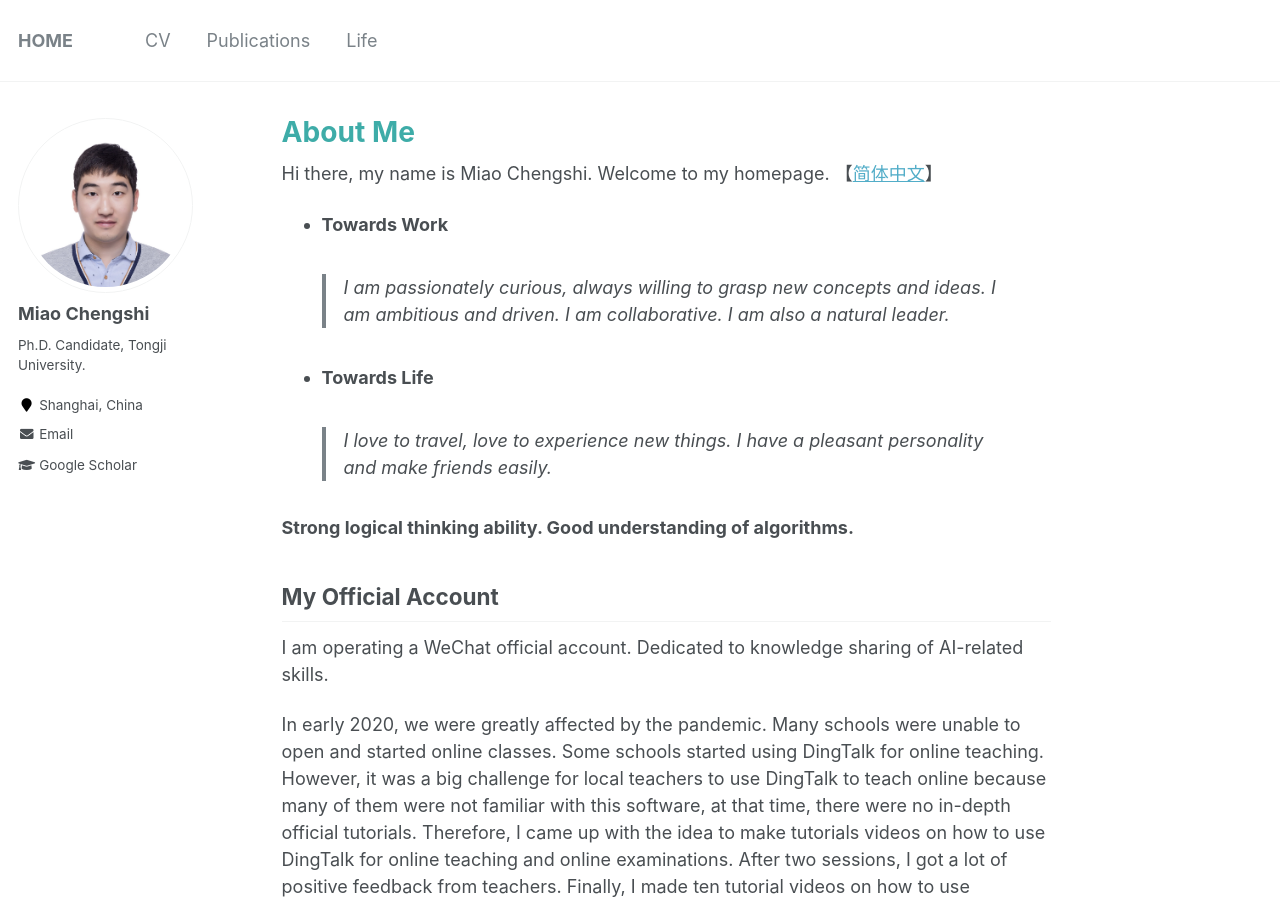
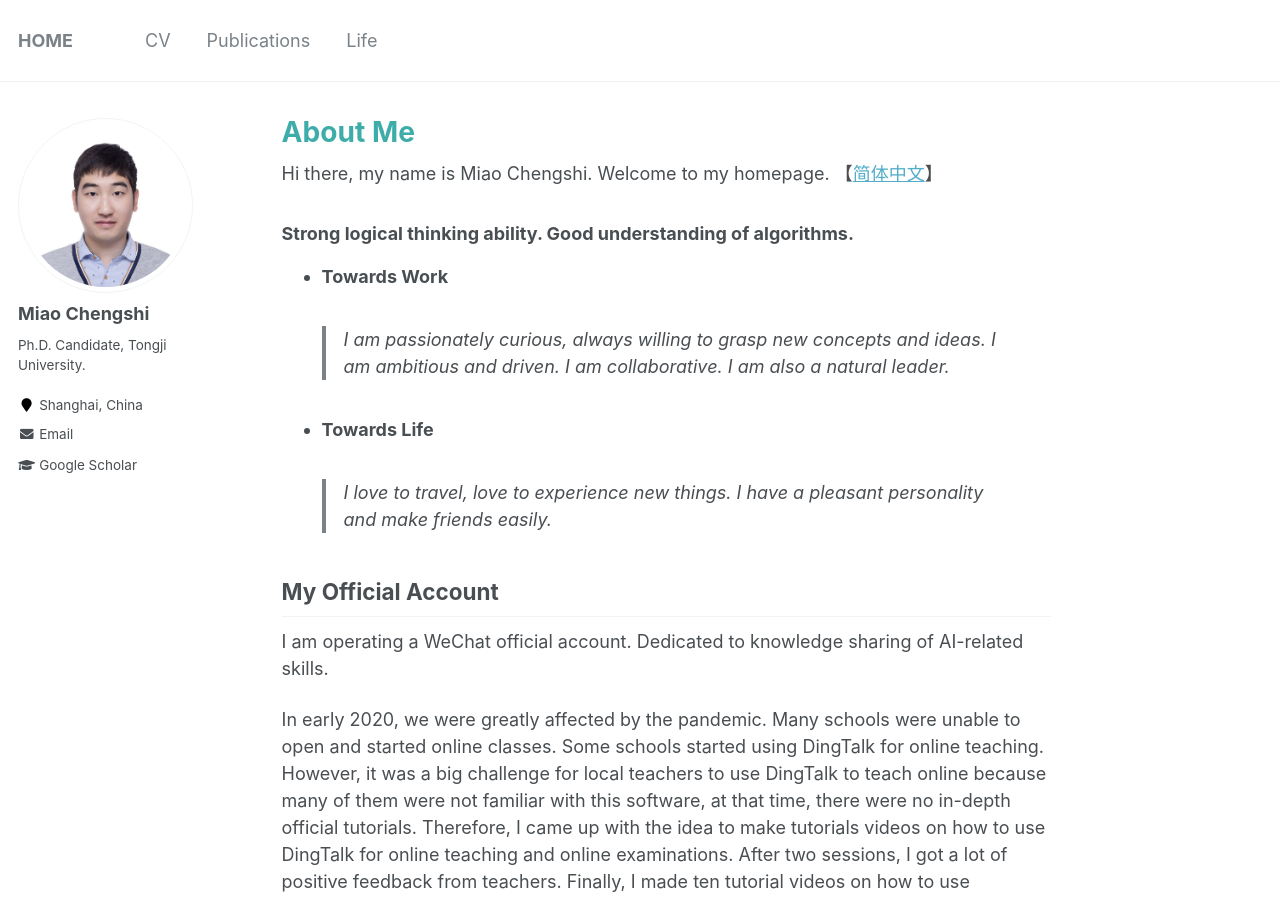
Before and after one commit to miaochengshi/miaochengshi.github.io, a Jekyll site: the page built from _pages/about.md, in a window 1280 px wide and 900 px high. Built offline with Jekyll 4.4.1, drawn with Linux system fonts in a browser that asks for light colours.

```diff
--- a/_pages/about.md
+++ b/_pages/about.md
@@ -10,13 +10,14 @@ redirect_from:
 
 Hi there, my name is Miao Chengshi. Welcome to my homepage. 【[简体中文](https://miaochengshi.github.io/cn/)】
 
+### Strong logical thinking ability. Good understanding of algorithms.
+
 - **Towards Work**
 > I am passionately curious, always willing to grasp new concepts and ideas. I am ambitious and driven. I am collaborative. I am also a natural leader.
 
 - **Towards Life**
 > I love to travel, love to experience new things. I have a pleasant personality and make friends easily.
 
-### Strong logical thinking ability. Good understanding of algorithms.
 
 ## My Official Account
 I am operating a WeChat official account. Dedicated to knowledge sharing of AI-related skills.
```
